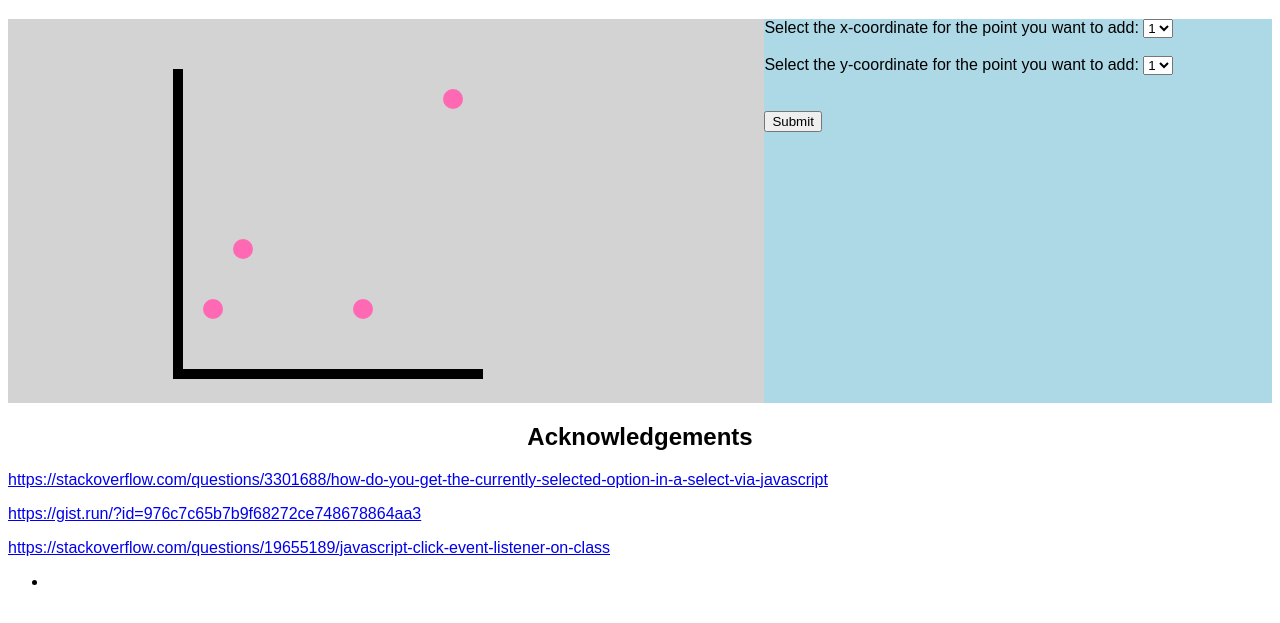
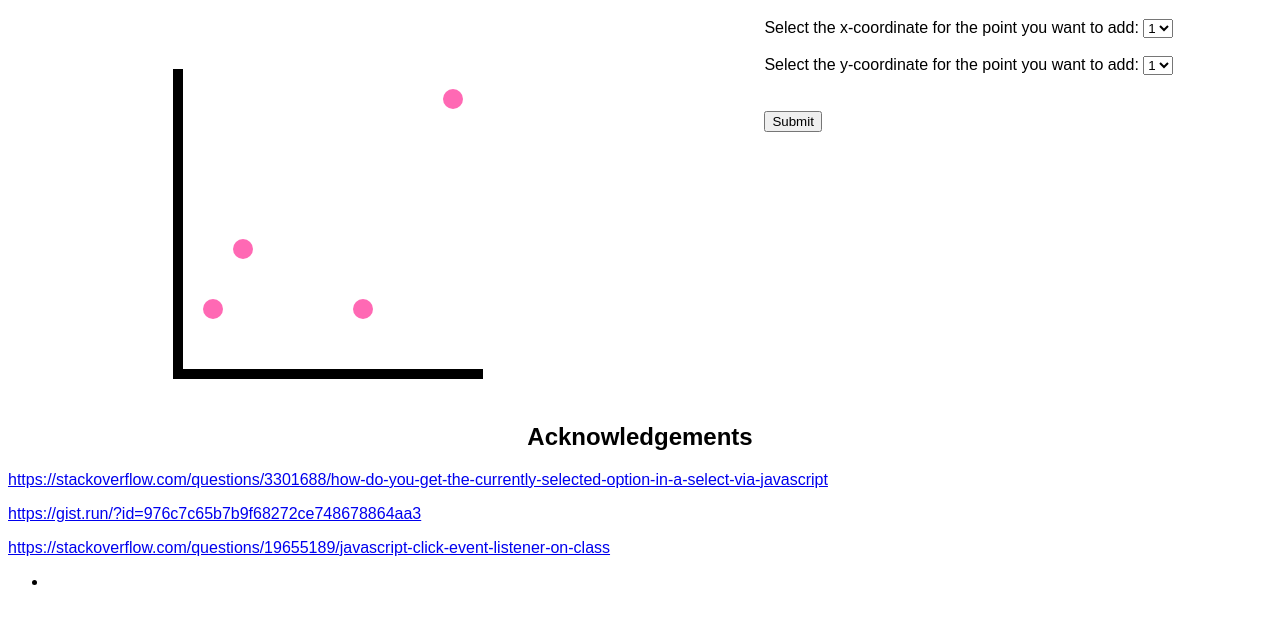
Before and after one commit to DS4200-S23-Class/hw-04-schaller-adamas, a plain HTML site: page index.html in a window 1280 px wide. Shown: the part 61-684 px from the top of the page. Drawn offline with Linux system fonts and the light colour scheme.

Commit message:
removed bg color

```diff
--- a/style.css
+++ b/style.css
@@ -16,14 +16,12 @@ body {
     width: 60%;
     padding-right: 10px;
     object-fit: contain;
-    background-color: lightgrey;
 }
 
 #right {
     width: 40%;
     padding-right: 10px;
     object-fit: contain;
-    background-color: lightblue;
 }
 
 
```
